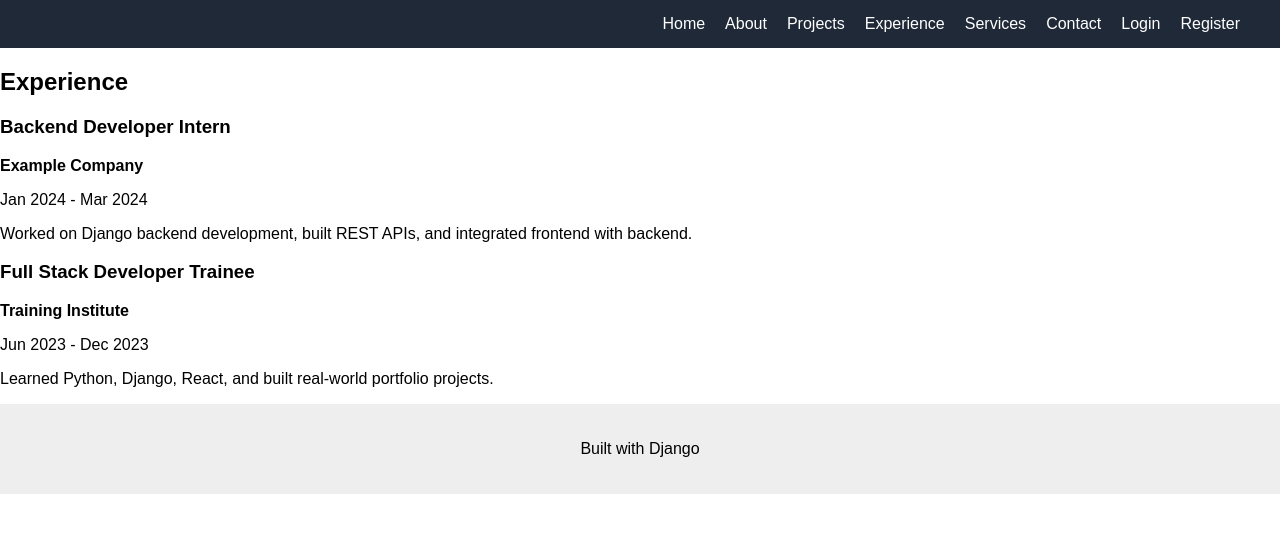
After one commit to Ruchika402/user-s-portfolio, a Django app: page /experience/ in a window 1280 px wide. The commit adds this page. Shown: the top 533 px of the page. Run offline with Django 5.2, Linux system fonts and the light colour scheme.

Commit message:
Added Experience feature: model, form, dashboard integration and portfolio display

```diff
--- a/MyPortfolio/templates/MyPortfolio/base.html
+++ b/MyPortfolio/templates/MyPortfolio/base.html
@@ -17,6 +17,7 @@
             <li><a href="{% url 'home' %}">Home</a></li>
             <li><a href="{% url 'about' %}">About</a></li>
             <li><a href="{% url 'projects' %}">Projects</a></li>
+            <li><a href="{% url 'experience' %}">Experience</a></li>
 
             <li><a href="{% url 'services' %}">Services</a></li>
             <li><a href="{% url 'contact' %}">Contact</a></li>
--- /dev/null
+++ b/MyPortfolio/templates/MyPortfolio/experience.html
@@ -0,0 +1,71 @@
+{% extends 'MyPortfolio/base.html' %}
+
+{% block content %}
+
+<section class="experience-section">
+
+    <h2>Experience</h2>
+
+    {% if experiences %}
+
+        {% for exp in experiences %}
+
+            <div class="experience-item">
+
+                <h3>{{ exp.role }}</h3>
+
+                <p><strong>{{ exp.company }}</strong></p>
+
+                <p>
+                    {{ exp.start_date }} -
+                    {% if exp.end_date %}
+                        {{ exp.end_date }}
+                    {% else %}
+                        Present
+                    {% endif %}
+                </p>
+
+                {% if exp.description %}
+                    <p>{{ exp.description }}</p>
+                {% else %}
+                    <p>No description provided.</p>
+                {% endif %}
+
+            </div>
+
+            <hr>
+
+        {% endfor %}
+
+    {% else %}
+
+        <!-- Default Experience -->
+        <div class="experience-item">
+
+            <h3>Backend Developer Intern</h3>
+
+            <p><strong>Example Company</strong></p>
+
+            <p>Jan 2024 - Mar 2024</p>
+
+            <p>Worked on Django backend development, built REST APIs, and integrated frontend with backend.</p>
+
+        </div>
+
+        <div class="experience-item">
+
+            <h3>Full Stack Developer Trainee</h3>
+
+            <p><strong>Training Institute</strong></p>
+
+            <p>Jun 2023 - Dec 2023</p>
+
+            <p>Learned Python, Django, React, and built real-world portfolio projects.</p>
+
+        </div>
+
+    {% endif %}
+
+</section>
+
+{% endblock %}
--- a/MyPortfolio/urls.py
+++ b/MyPortfolio/urls.py
@@ -8,7 +8,7 @@ urlpatterns = [
     path('projects/', views.projects, name='projects'),
     path('contact/', views.contact, name='contact'),
     path('projects/add/', views.add_project, name='add_project'),
-
+    path('experience/', views.experience, name='experience'),
 
 
     path('register/', views.register_view, name='register'),
--- a/MyPortfolio/views.py
+++ b/MyPortfolio/views.py
@@ -3,7 +3,7 @@ from django.contrib.auth import login, authenticate, logout
 from django.contrib.auth.decorators import login_required
 from urllib3 import request
 
-from .models import portfolios, Project
+from .models import Experience, portfolios, Project
 from .forms import RegisterForm, PortfolioForm
 
 
@@ -98,6 +98,52 @@ def contact(request):
 
     return render(request, 'MyPortfolio/contact.html', {'portfolio': portfolio})
 
+# ================= EXPERIENCE =================
+from django.shortcuts import render, redirect
+from .models import Experience
+from .forms import ExperienceForm
+from django.contrib.auth.decorators import login_required
+
+
+def experience(request):
+    portfolio = None
+    user_experiences = None
+
+    if request.user.is_authenticated:
+        try:
+            portfolio = portfolios.objects.get(user=request.user)
+        except portfolios.DoesNotExist:
+            portfolio = None
+
+        # Fetch experiences for the logged-in user
+        user_experiences = Experience.objects.filter(user=request.user)
+
+    return render(request, 'MyPortfolio/experience.html', {
+        'portfolio': portfolio,
+        'experiences': user_experiences
+    })
+
+
+# 2️⃣ Add a New Experience (OPTIONAL, only if using separate page)
+@login_required
+def add_experience(request):
+
+    if request.method == 'POST':
+        form = ExperienceForm(request.POST)
+
+        if form.is_valid():
+            new_experience = form.save(commit=False)
+            new_experience.user = request.user
+            new_experience.save()
+
+            return redirect('experience')
+
+    else:
+        form = ExperienceForm()
+
+    return render(request, 'MyPortfolio/add_experience.html', {
+        'form': form
+    })
 
 # ================= REGISTER =================
 def register_view(request):
@@ -160,8 +206,26 @@ def dashboard(request):
         project_form = ProjectForm()
 
     user_projects = Project.objects.filter(user=request.user)
+
+
+
+    if request.method == 'POST' and 'add_experience' in request.POST:
+        exp_form = ExperienceForm(request.POST)
+        if exp_form.is_valid():
+            new_exp = exp_form.save(commit=False)
+            new_exp.user = request.user
+            new_exp.save()
+            return redirect('dashboard')
+    else:
+        exp_form = ExperienceForm()
+
+    user_experiences = Experience.objects.filter(user=request.user)
+
+
     return render(request, 'MyPortfolio/dashboard.html', {
         'form': form,
         'projects': user_projects,
-        'project_form': project_form
+        'project_form': project_form,
+        'experience_form': exp_form,
+        'experiences': user_experiences,
     })
```
Also changed, not shown: MyPortfolio/forms.py (+14 -0 lines), MyPortfolio/models.py (+13 -0 lines), MyPortfolio/templates/MyPortfolio/dashboard.html (+10 -0 lines), MyPortfolio/migrations/0007_experience.py (added).
